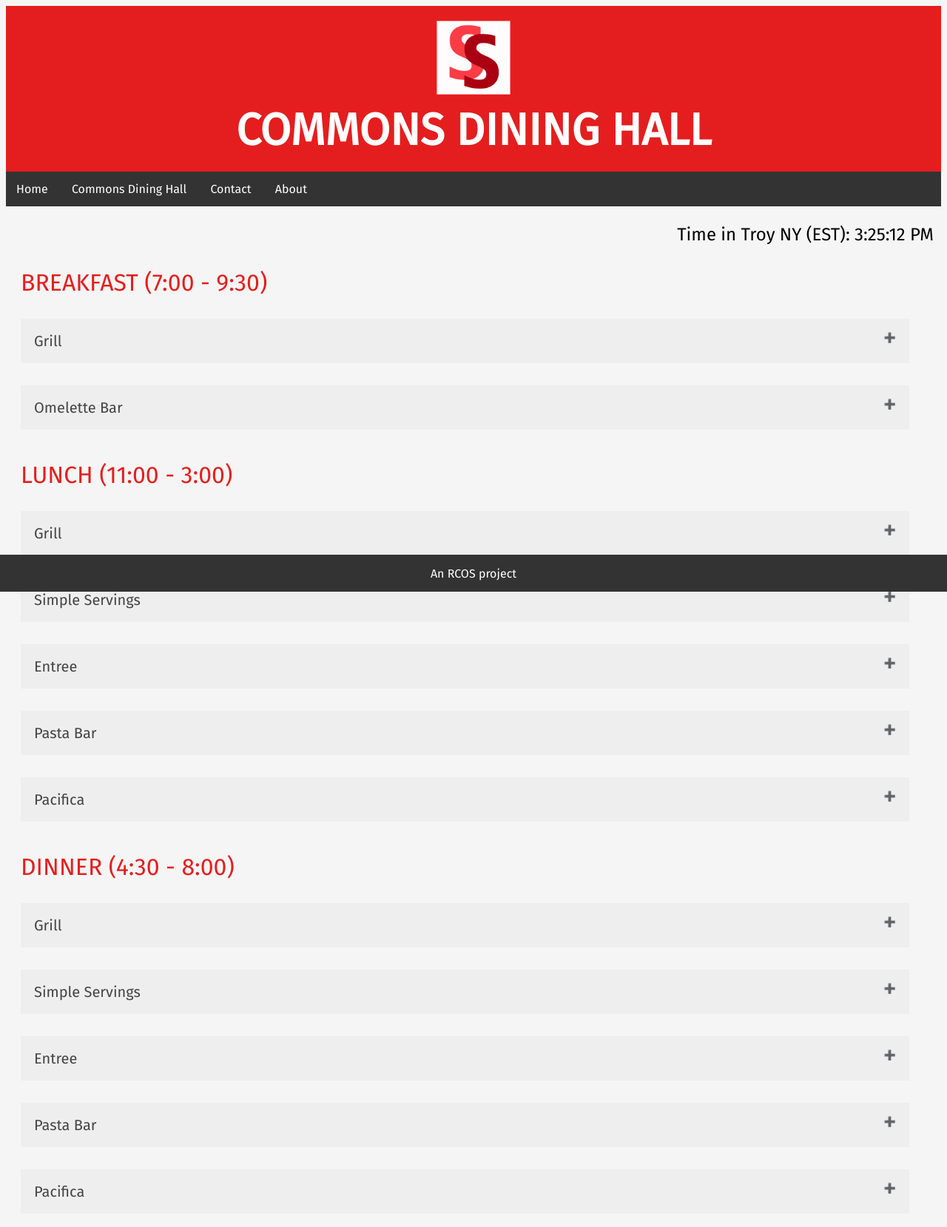
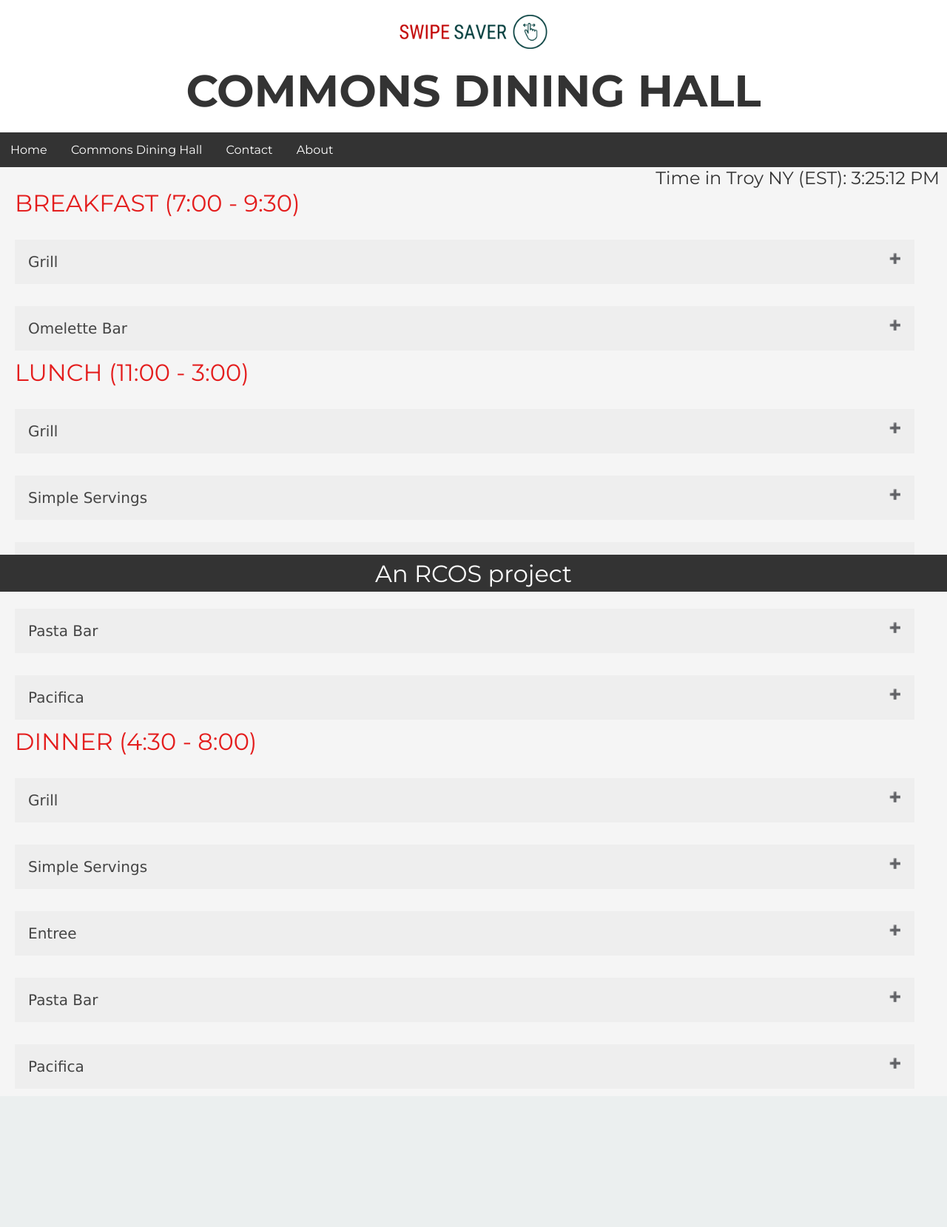
Before and after one commit to ishansuhail/SwipeSaver, a Django app: page /commons/ in a window 1280 px wide. Shown: the whole page at 74% size. After the commit the page ends 1450 px from the top, so only its background shows below. Run offline with Django 3.2, Linux system fonts and the light colour scheme.

Commit message:
improved Commons page formatting to be sleeker

```diff
--- a/commons/templates/commons.html
+++ b/commons/templates/commons.html
@@ -2,56 +2,88 @@
 {% load static %}
 <html lang="en">
 <head>
-    <link rel="stylesheet" href="https://fonts.googleapis.com/css?family=Fira+Sans">
+    <link rel="stylesheet" href="https://fonts.googleapis.com/css2?family=Montserrat:wght@400;700&display=swap">
     <meta charset="UTF-8">
     <meta name="viewport" content="width=device-width, initial-scale=1.0">
     <title>Commons Dining Hall</title>
+    <style>
+        /* Define the color palette */
+        :root {
+            --primary-color: #333333;
+            --secondary-color: #FFFFFF;
+            --accent-color: #333333;
+        }
 
-
-</head>
-<body>
-    <style>
         div.scrollmenu {
-        background-color: #333;
+            background-color: var(--primary-color);
             overflow: auto;
             white-space: nowrap;
         }
 
         div.scrollmenu a {
             display: inline-block;
-        color: white;
+            color: var(--secondary-color);
             text-align: center;
             padding: 14px;
             text-decoration: none;
         }
 
         div.scrollmenu a:hover {
-        background-color: #777;
+            background-color: var(--secondary-color);
+            color: var(--primary-color);
+        }
+
+        /* Content styles */
+        .content-container {
+            text-align: center;
+            padding: 20px;
+        }
+
+        p {
+            font-size: 32px;
+            color: var(--accent-color);
+            margin: 0;
+        }
+
+        .quote {
+            font-size: 20px;
+            margin-top: 30px;
+            color: var(--secondary-color);
         }
 
         body {
-            font-family: Fira Sans, sans-serif;
+            background-color: var(--primary-color);
+            color: var(--secondary-color);
+            font-family: 'Montserrat', sans-serif;
+            margin: 0;
+            padding: 0;
+        }
+
+        a {
+            color: var(--secondary-color);
+            text-decoration: none;
         }
 
         .header-container {
             position: relative;
-            display: flex;
-            justify-content: center;
-            align-items: center;
-            flex-direction: column;
+            background-color: var(--secondary-color);
+            padding: 20px;
             text-align: center;
         }
 
         .header-container img {
-            width: 100px;
-            height: 100px;
-            margin: 20px 20px 2px 20px;  /* top right bottom left */
+            width: 200px;
+            height: 46px;
+            display: block;
+            margin: 0 auto 10px;
         }
 
         .header-container h1 {
-            color: rgb(255, 255, 255);
             font-size: 60px;
-            margin: 10px 20px 20px 20px;  /* top right bottom left */
+            margin: 0;
+            color: var(--primary-color);
+            text-align: center;
+            margin-top: 20px;
         }
 
         .overlay-box {
@@ -64,16 +96,48 @@
             z-index: -1;
         }
 
-        @media (max-width: 600px) {
-            .header-container img {
-                width: 50px;
-                height: 50px;
-                margin: 10px 10px 5px 10px; /* half of the original margin */
+        .accordion {
+            background-color: #eee;
+            font-family: Verdana, sans-serif;
+            color: #444;
+            cursor: pointer;
+            padding: 18px;
+            width: 95%;
+            font-size: 20px;
+            text-align: left;
+            margin: 20px 20px 10px 20px;
+            border: none;
+            outline: none;
+            transition: 0.4s;
         }
 
-            .header-container h1 {
-                font-size: 30px;
+        .active, .accordion:hover {
+            background-color: #ccc;
         }
+
+        .accordion:after {
+            content: '\02795'; /* Unicode character for "plus" sign (+) */
+            font-size: 13px;
+            color: #777;
+            float: right;
+            margin-left: 5px;
+        }
+
+        .active:after {
+            content: "\2796"; /* Unicode character for "minus" sign (-) */
+        }
+
+        .panel {
+            font-family: Verdana, sans-serif;
+            padding: 0 18px;
+            background-color: white;
+            max-height: 0;
+            overflow: hidden;
+            width: 92.5%;
+            border: none;
+            outline: none;
+            margin: 0px 20px 0px 20px;
+            transition: max-height 0.2s ease-out;
         }
 
         .footer {
@@ -89,113 +153,15 @@
             justify-content: center;
         }
 
-    </style>
-</head>
-
-    <style>
-        div.scrollmenu {
-        background-color: #333;
-        overflow: auto;
-        white-space: nowrap;
-        }
-
-        div.scrollmenu a {
-        display: inline-block;
+        .footer p {
             color: white;
-        text-align: center;
-        padding: 14px;
-        text-decoration: none;
-        }
-
-        div.scrollmenu a:hover {
-        background-color: #777;
-        }
-
-        body {
-            font-family: Fira Sans, sans-serif;
-        }
-
-        .header-container {
-            position: relative;
-            display: flex;
-            justify-content: center;
-            align-items: center;
-            flex-direction: column;
-            text-align: center;
-        }
-
-        .header-container img {
-            width: 100px;
-            height: 100px;
-            margin: 20px 20px 2px 20px;  /* top right bottom left */
-        }
-
-        .header-container h1 {
-            color: rgb(255, 255, 255);
-            font-size: 60px;
-            margin: 10px 20px 20px 20px;  /* top right bottom left */
-        }
-
-        .overlay-box {
-            position: absolute;
-            top: 0;
-            left: 0;
-            width: 100%;
-            height: 100%;
-            background-color: rgb(228, 30, 30);
-            z-index: -1;
-        }
-
-        .accordion {
-            background-color: #eee;
-            font-family: Fira Sans, sans-serif;
-            color: #444;
-            cursor: pointer;
-            padding: 18px;
-            width: 95%;
-            font-size: 20px;
-            text-align: left;
-            margin: 20px 20px 10px 20px;  /* top right bottom left */
-            border: none;
-            outline: none;
-            transition: 0.4s;
-        }
-
-         /* Add a background color to the button if it is clicked on (add the .active class with JS), and when you move the mouse over it (hover) */
-        .active, .accordion:hover {
-            background-color: #ccc;
-        }
-        .accordion:after {
-            content: '\02795'; /* Unicode character for "plus" sign (+) */
-            font-size: 13px;
-            color: #777;
-            float: right;
-            margin-left: 5px;
-          }
-
-        .active:after {
-            content: "\2796"; /* Unicode character for "minus" sign (-) */
-        }
-
-        /* Style the accordion panel. Note: hidden by default */
-        .panel {
-            font-family: Fira Sans, sans-serif;
-            padding: 0 18px;
-            background-color: white;
-            max-height: 0;
-            overflow: hidden;
-            width: 92.5%;
-            border: none;
-            outline: none;
-            margin: 0px 20px 0px 20px;  /* top right bottom left */
-            transition: max-height 0.2s ease-out;
         }
 
         @media (max-width: 600px) {
             .header-container img {
                 width: 50px;
                 height: 50px;
-                margin: 10px 10px 5px 10px; /* half of the original margin */
+                margin: 10px 10px 5px 10px;
             }
 
             .header-container h1 {
@@ -205,12 +171,11 @@
 
     </style>
 </head>
-
 <body style="background-color: whitesmoke;">
 
     <div class="header-container">
         <div class="overlay-box"></div>
-        <img src="{% static 'SwipeSaver.png' %}" alt="SwipeSaver">
+        <img src="{% static 'newLogo.png' %}" alt="SwipeSaver">
         <h1>COMMONS DINING HALL</h1>
     </div>
 
@@ -293,6 +258,10 @@
         <p>List of food!</p>
     </div>
 
+    <div class="footer">
+        <p>An RCOS project</p>
+    </div>
+
     <script>
         var acc = document.getElementsByClassName("accordion");
         var i;
@@ -310,16 +279,5 @@
         }
     </script>
 
-
-
-
-
-
-    <div class = "footer">
-        <p style="color: white;">An RCOS project</p>
-    </div>
-
-
-
 </body>
 </html>
```
Also changed, not shown: commons/static/SwipeSaver.png (deleted), commons/static/newLogo.png (added). Lines whose indentation alone changed are shown as unchanged.
